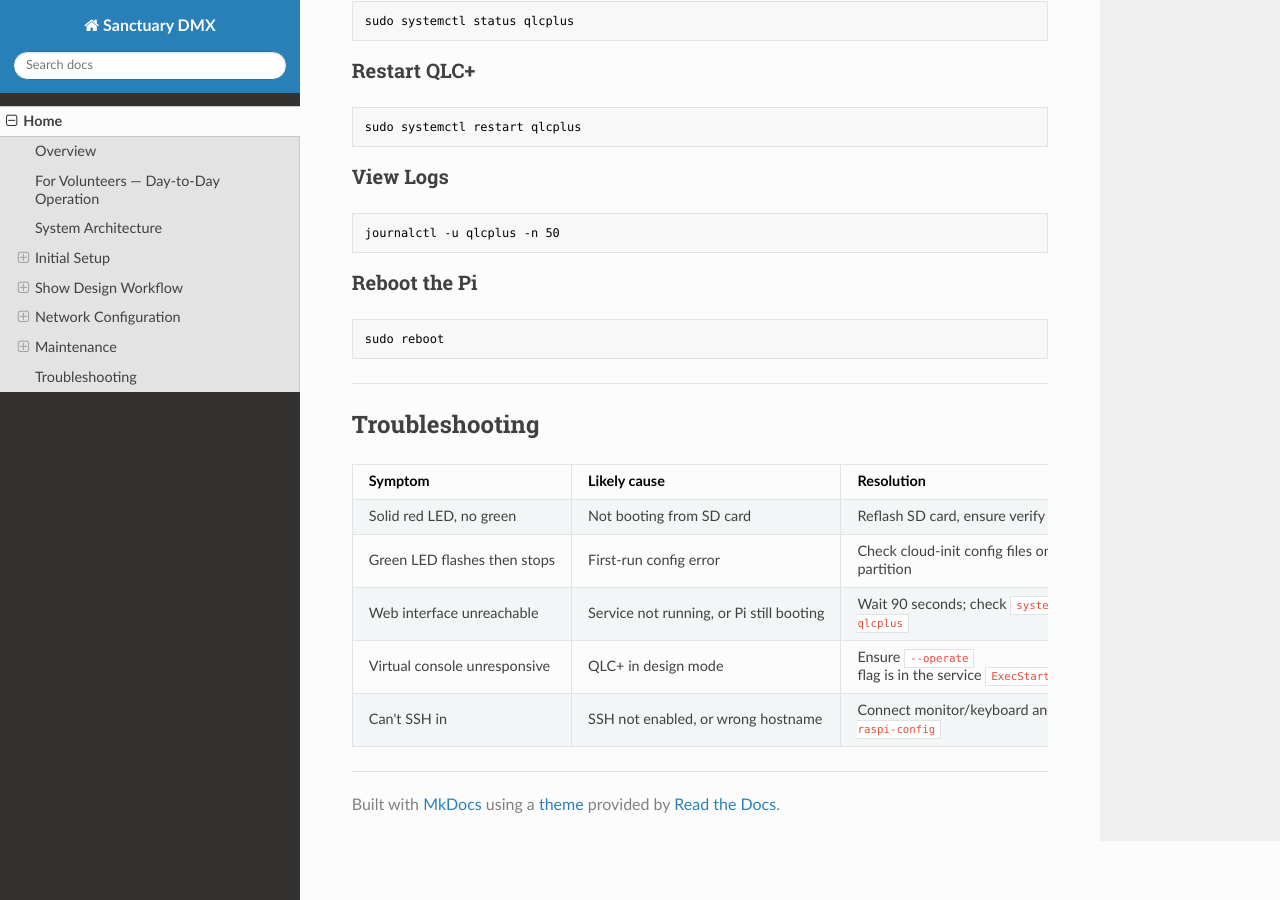
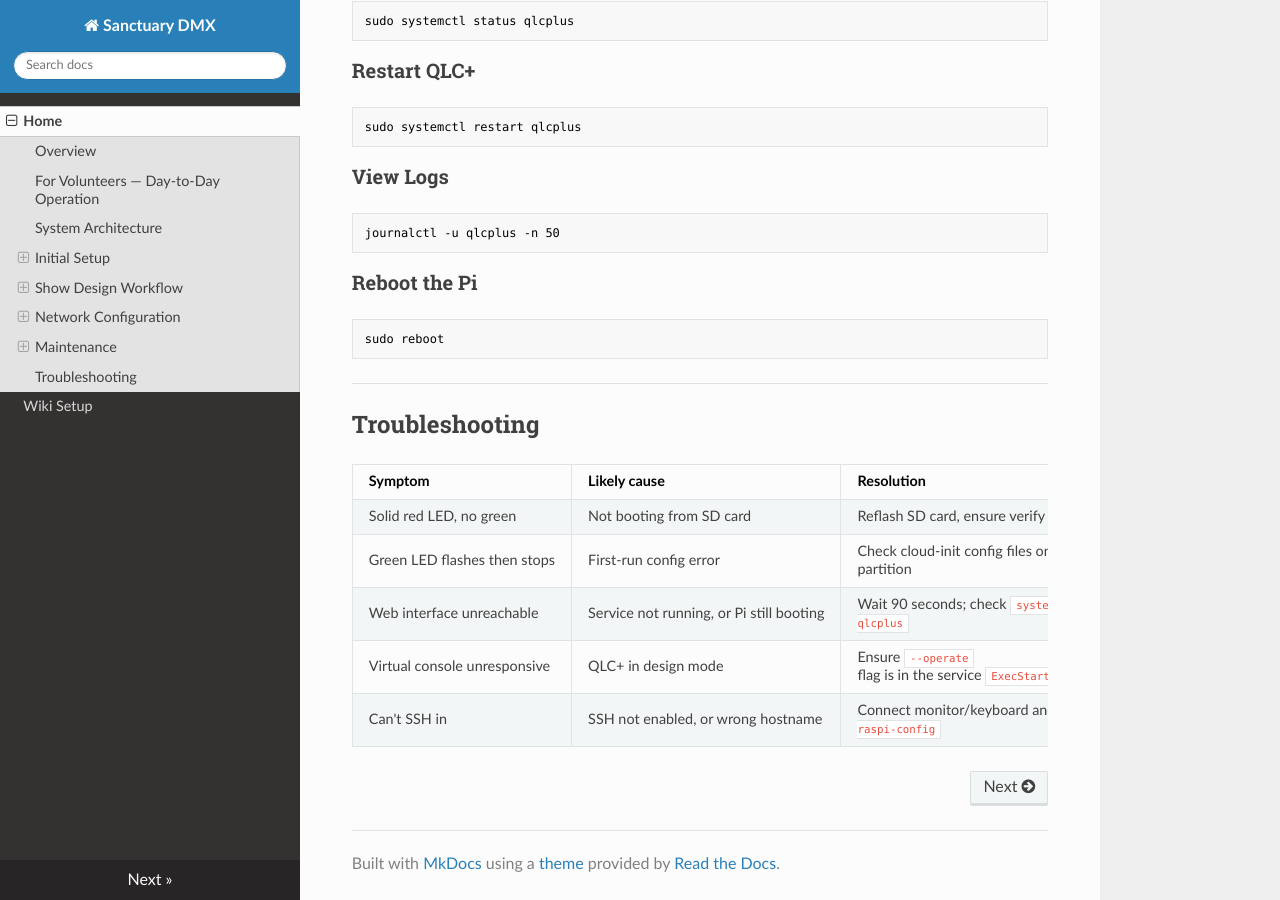
Before and after one commit to JohnBarton27/sanctuarydmx, an MkDocs documentation site: the page built from docs/sanctuary-dmx-setup.md, in a window 1280 px wide and 900 px high, scrolled down 3929 px. Built offline with MkDocs 1.6.1, drawn with Linux system fonts in a browser that asks for light colours; nearby versions of some CDN libraries.

Commit message:
Add wiki setup to mkdocs

```diff
--- a/mkdocs.yml
+++ b/mkdocs.yml
@@ -7,6 +7,7 @@ theme:
 
 nav:
   - Home: sanctuary-dmx-setup.md
+  - Wiki Setup: wiki-setup.md
 
 markdown_extensions:
   - toc:
```
